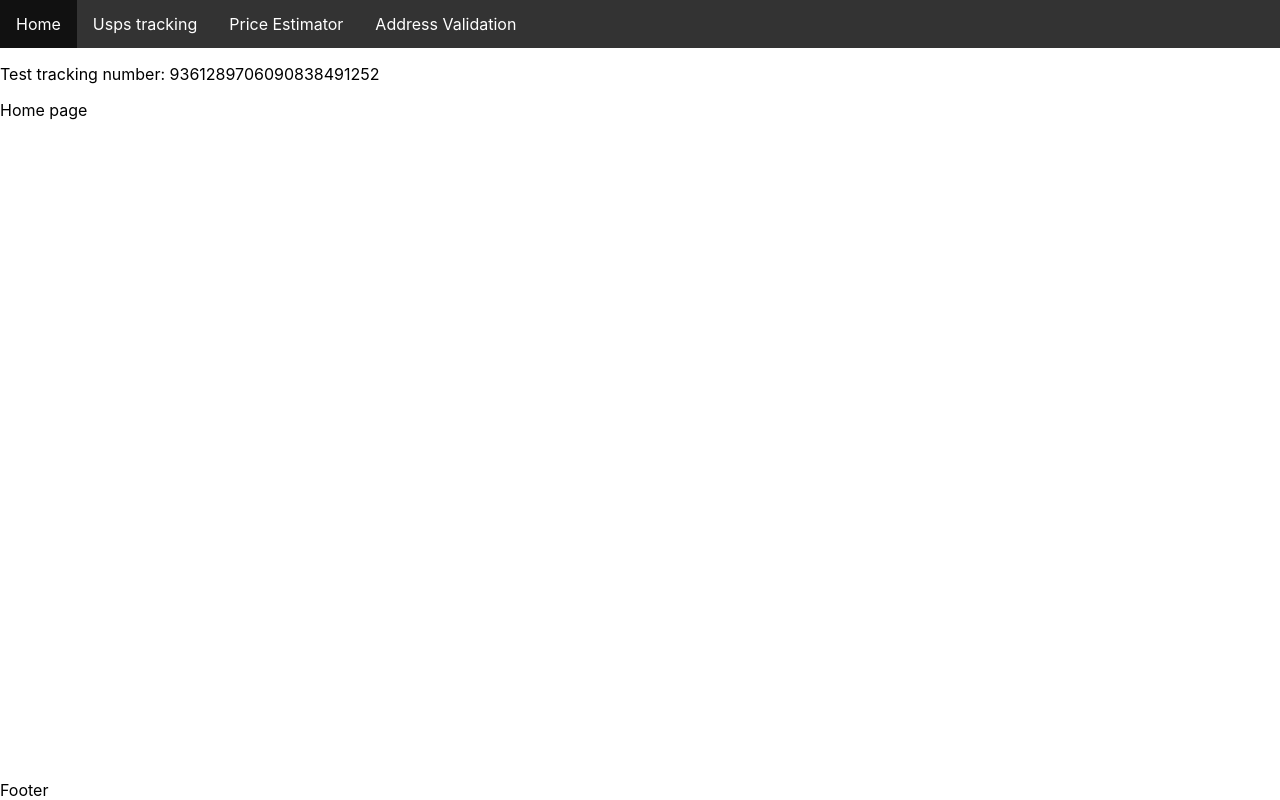
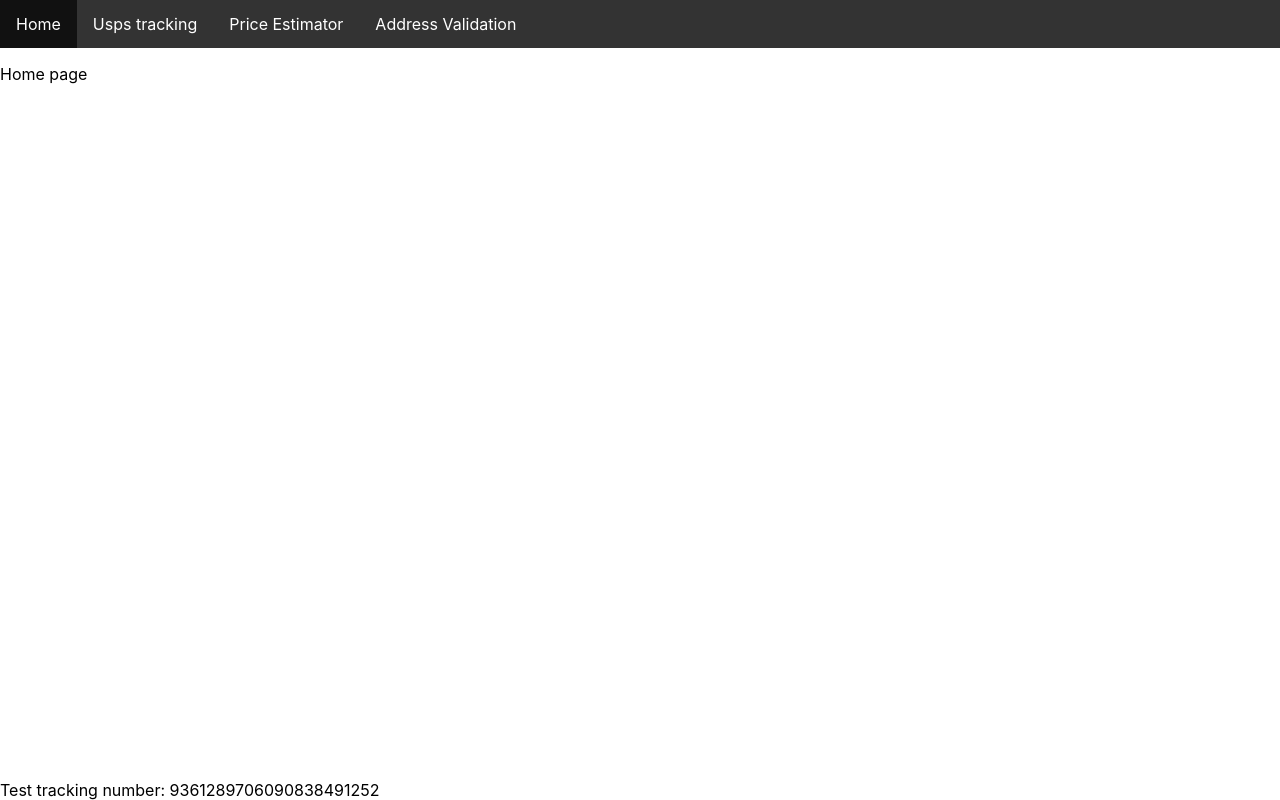
Before and after one commit to asievers5/usps-tracking, a React app: page / in a window 1280 px wide. Built offline with nearby package versions, Linux system fonts and the light colour scheme.

Commit message:
added route path for navbar and footer

```diff
--- a/src/App.js
+++ b/src/App.js
@@ -17,16 +17,16 @@ const App = () => {
   return (
           <Provider store={store}>
             <Router>
-                <NavBar/><p>Test tracking number: 9361289706090838491252</p>
                 <Switch>
                   <Suspense fallback={<div>Testing</div>}>
+                    <Route path="/" component={NavBar} />
                     <Route path="/price-estimator" component={PriceEstimatorPage} />
                     <Route path="/address-validation" component={AddressValidationPage} />
                     <Route path="/usps-tracking" component={TrackingPage} />
                     <Route path="/" exact component={HomePage} />
+                    <Route path="/" component={Footer} />
                   </Suspense>
                 </Switch>
-                <Footer />
             </Router>
         </Provider>
       )
--- a/src/components/common/Footer/Footer.js
+++ b/src/components/common/Footer/Footer.js
@@ -9,7 +9,8 @@ const Footer = styled.div`
 const footer = () => {
     return (
         <Footer>
-            Footer
+            Test tracking number: 9361289706090838491252
+
         </Footer>
     );
 }
```
